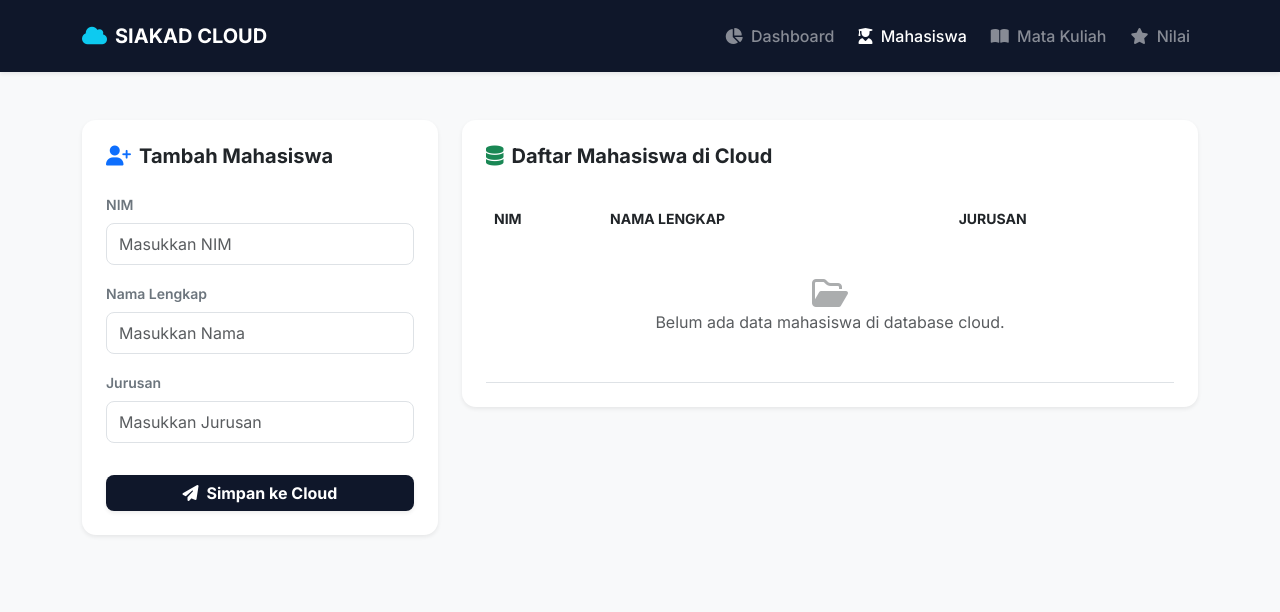
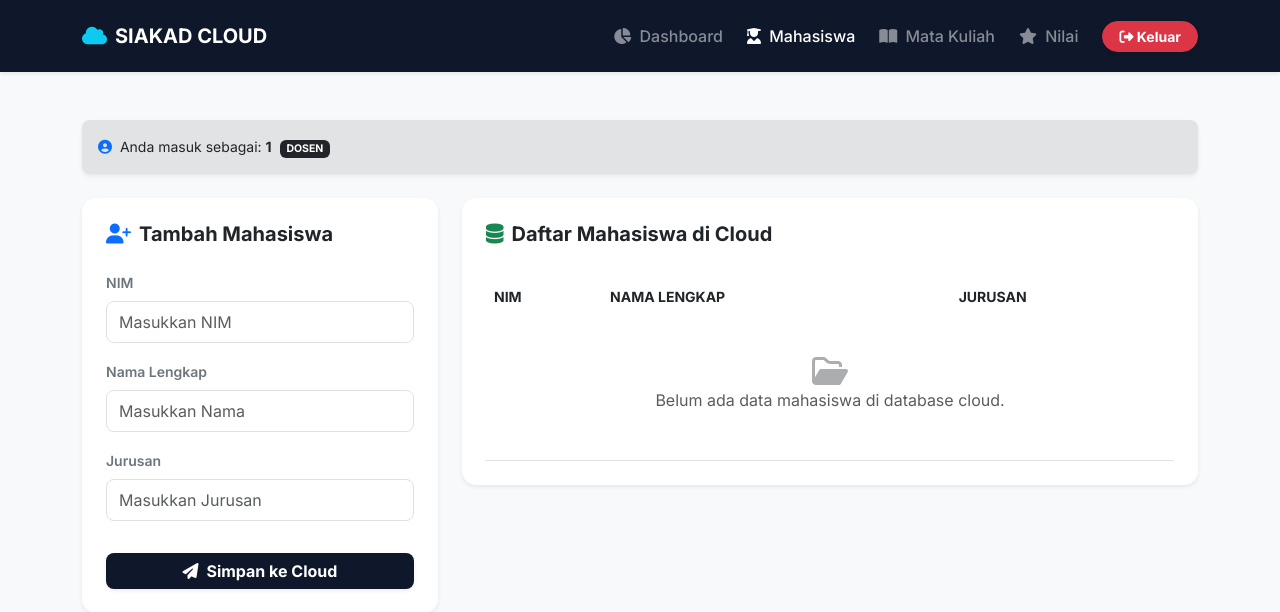
Before and after one commit to Diridut/didut-cloud, a Flask app: page /mahasiswa in a window 1280 px wide. Shown: the top 612 px of the page. Run offline with Flask 3, Linux system fonts and the light colour scheme; the visitor is signed in with stand-in values (Sample User, id 1); data that the repository does not hold is empty.

Commit message:
update fiturnya dan fix template minimalis

```diff
--- a/app.py
+++ b/app.py
@@ -174,6 +174,10 @@ def lihat_nilai():
     if not session.get('logged_in'):
         return redirect(url_for('login'))
 
+    # 🔒 PROTEKSI GERBANG: Jika yang masuk BUKAN dosen, tendang balik ke Dashboard (home)
+    if session.get('role') != 'dosen':
+        return redirect(url_for('home'))
+
     try:
         # Mengambil daftar nilai serta data mahasiswa dan matkul untuk opsi dropdown form
         res_nilai = supabase.table('nilai').select('*').execute()
--- a/templates/mahasiswa.html
+++ b/templates/mahasiswa.html
@@ -19,26 +19,40 @@
 </head>
 <body>
 
-    <!-- Navbar -->
     <nav class="navbar navbar-expand-lg navbar-dark shadow-sm py-3">
         <div class="container">
             <a class="navbar-brand fw-bold d-flex align-items-center gap-2" href="/">
                 <i class="fa-solid fa-cloud text-info"></i> SIAKAD CLOUD
             </a>
             <div class="collapse navbar-collapse" id="navbarNav">
-                <ul class="navbar-nav ms-auto gap-2">
+                <ul class="navbar-nav ms-auto gap-2 align-items-center">
                     <li class="nav-item"><a class="nav-link fw-medium text-white-50" href="/"><i class="fa-solid fa-chart-pie me-1"></i> Dashboard</a></li>
                     <li class="nav-item"><a class="nav-link active fw-medium" href="/mahasiswa"><i class="fa-solid fa-user-graduate me-1"></i> Mahasiswa</a></li>
                     <li class="nav-item"><a class="nav-link fw-medium text-white-50" href="/matakuliah"><i class="fa-solid fa-book-open me-1"></i> Mata Kuliah</a></li>
+                    {% if user.role == 'dosen' %}
                     <li class="nav-item"><a class="nav-link fw-medium text-white-50" href="/nilai"><i class="fa-solid fa-star me-1"></i> Nilai</a></li>
+                    {% endif %}
+
+                    <li class="nav-item ms-2">
+                        <a class="btn btn-sm btn-danger px-3 rounded-pill fw-bold text-white shadow-sm" href="/logout">
+                            <i class="fa-solid fa-right-from-bracket"></i> Keluar
+                        </a>
+                    </li>
                 </ul>
             </div>
         </div>
     </nav>
 
     <div class="container my-5">
+        <div class="alert alert-secondary border-0 rounded-3 p-3 shadow-sm mb-4 d-flex justify-content-between align-items-center">
+            <span class="small text-dark mb-0">
+                <i class="fa-solid fa-circle-user text-primary me-1"></i> Anda masuk sebagai: <strong>{{ user.username }}</strong>
+                <span class="badge bg-dark ms-1">{{ user.role.upper() }}</span>
+            </span>
+        </div>
+
         <div class="row g-4">
-            <!-- Form Card -->
+            {% if user.role == 'dosen' %}
             <div class="col-md-4">
                 <div class="card card-custom shadow-sm p-4">
                     <h5 class="fw-bold text-dark mb-4 d-flex align-items-center gap-2">
@@ -63,9 +77,9 @@
                     </form>
                 </div>
             </div>
+            {% endif %}
 
-            <!-- Table Card -->
-            <div class="col-md-8">
+            <div class="{% if user.role == 'dosen' %}col-md-8{% else %}col-12{% endif %}">
                 <div class="card card-custom shadow-sm p-4">
                     <h5 class="fw-bold text-dark mb-4 d-flex align-items-center gap-2">
                         <i class="fa-solid fa-database text-success"></i> Daftar Mahasiswa di Cloud
```
Also changed, not shown: templates/index.html (+14 -5 lines), templates/matakuliah.html (+19 -5 lines), templates/nilai.html (+19 -2 lines).
